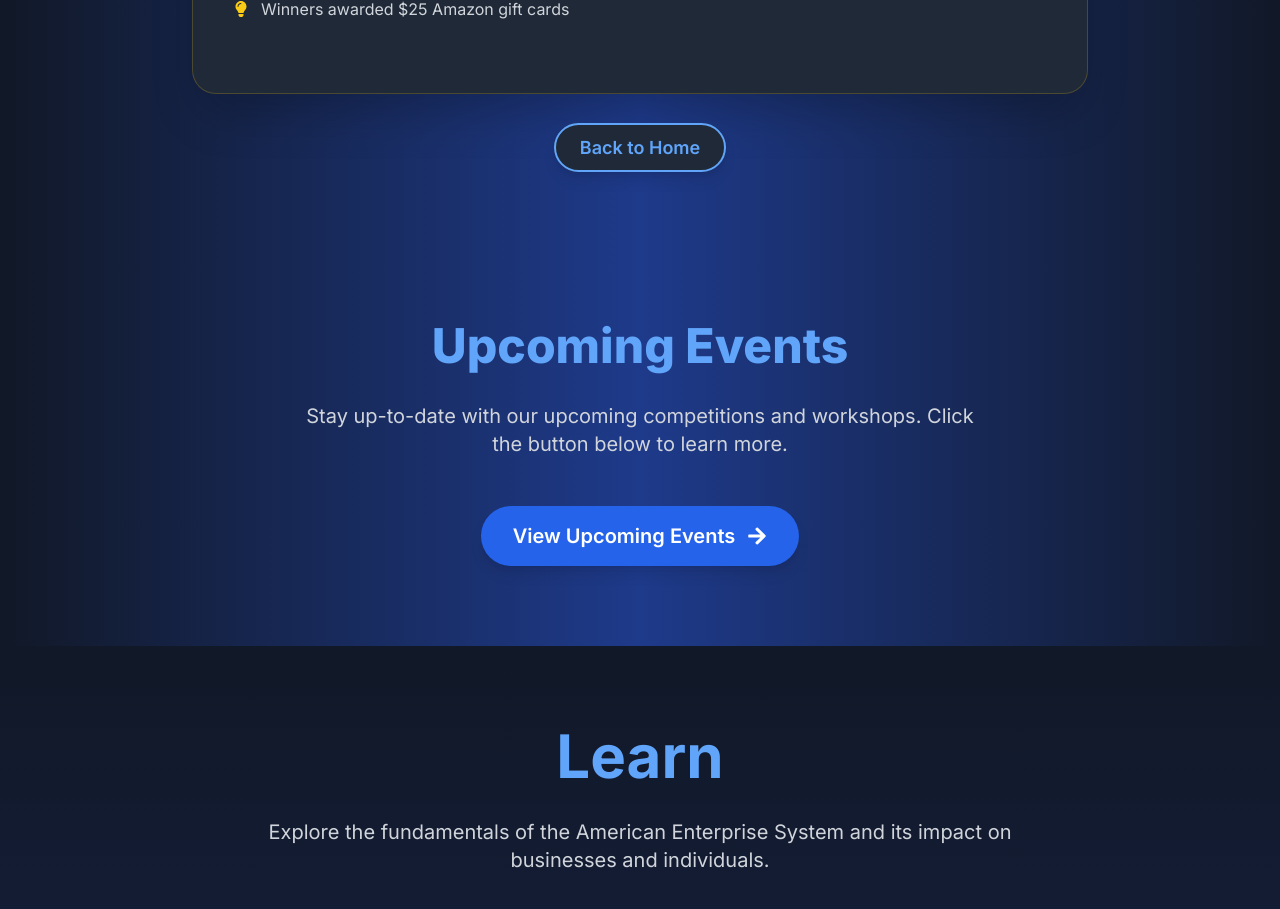
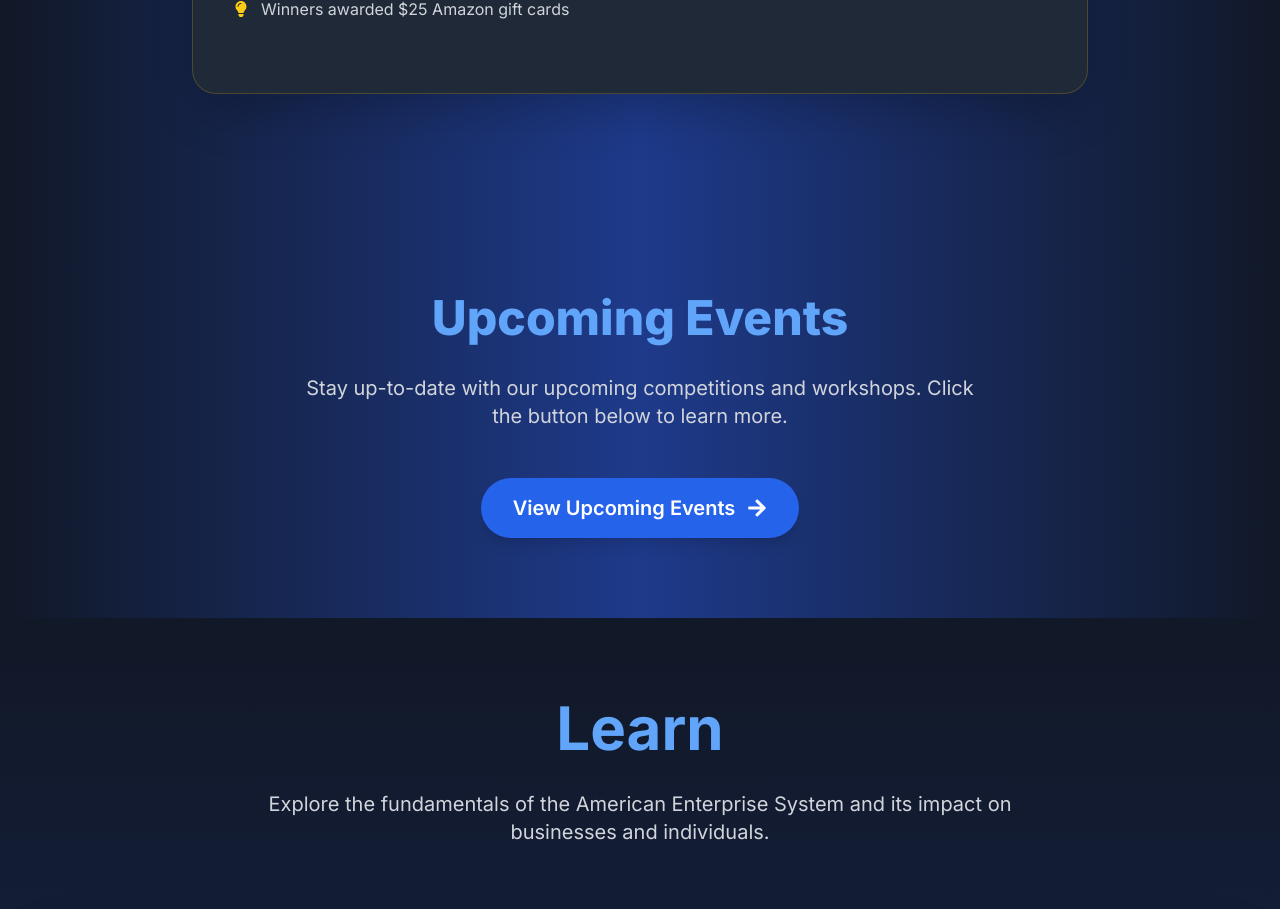
Before and after one commit to arao761/innovate-usa, a Next.js app: page / in a window 1280 px wide. Shown: the part 5320-6229 px from the top of the page. Built offline with nearby package versions, Linux system fonts and the light colour scheme.

Commit message:
formatting

```diff
--- a/components/Workshops.tsx
+++ b/components/Workshops.tsx
@@ -80,11 +80,7 @@ const CompetitionsSection: React.FC = () => {
                     ))}
                 </motion.div>
                 <div className="text-center mt-10">
-                    <Link href="/" passHref>
-                        <a className="bg-gray-800 text-blue-400 px-6 py-3 rounded-full shadow-lg hover:bg-gray-700 transition-all duration-300 text-lg font-semibold border-2 border-blue-400">
-                            Back to Home
-                        </a>
-                    </Link>
+
                 </div>
             </div>
         </section>
```
